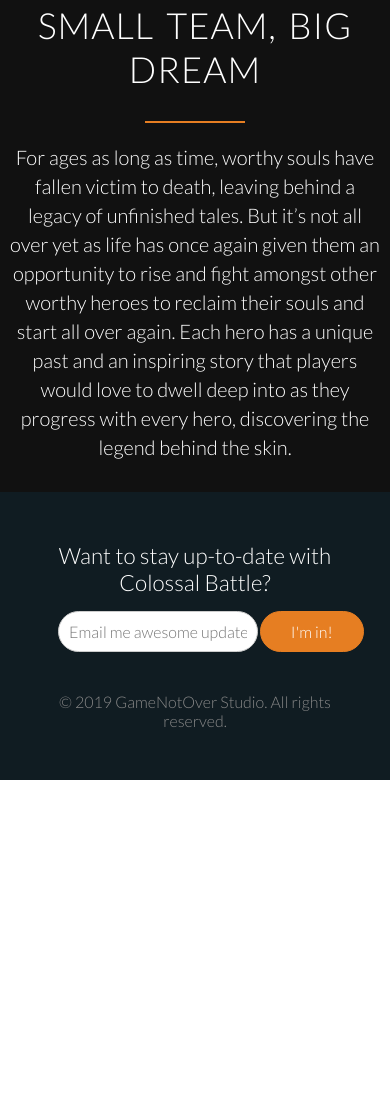
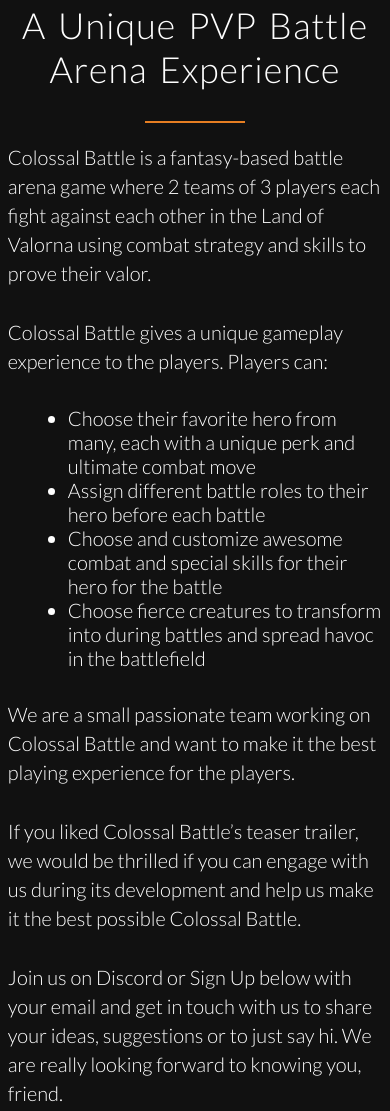
Before and after one commit to ShoaibMulla/ColossalBattleWebsite, a plain HTML site: page index.html in a window 390 px wide. Shown: the part 871-1982 px from the top of the page. Before the commit the page ends 1651 px from the top, so only its background shows below. Drawn offline with nearby package versions, Linux system fonts and the light colour scheme; a script that the page names is missing.

Commit message:
Edited Text

```diff
--- a/index.html
+++ b/index.html
@@ -46,11 +46,26 @@
 
             </div>
             <div class="row">
-                <h1>Small Team, Big Dream</h1>
+                <h1>A Unique PVP Battle Arena Experience</h1>
             </div>
 
             <div class="row para">
-                <p class="long-copy">For ages as long as time, worthy souls have fallen victim to death, leaving behind a legacy of unfinished tales. But it’s not all over yet as life has once again given them an opportunity to rise and fight amongst other worthy heroes to reclaim their souls and start all over again. Each hero has a unique past and an inspiring story that players would love to dwell deep into as they progress with every hero, discovering the legend behind the skin.</p>
+                <p class="long-copy">Colossal Battle is a fantasy-based battle arena game where 2 teams of 3 players each fight against each other in the Land of Valorna using combat strategy and skills to prove their valor. </p>
+                <p class="long-copy">
+Colossal Battle gives a unique gameplay experience to the players. Players can:
+                </p>
+                <ul>
+                    <li>Choose their favorite hero from many, each with a unique perk and ultimate combat move</li>
+                    <li>Assign different battle roles to their hero before each battle</li>
+                    <li>Choose and customize awesome combat and special skills for their hero for the battle</li>
+                    <li>Choose fierce creatures to transform into during battles and spread havoc in the battlefield</li>
+                </ul>
+                 <p class="long-copy">We are a small passionate team working on Colossal Battle and want to make it the best playing experience for the players. </p>
+                <p class="long-copy">
+If you liked Colossal Battle’s teaser trailer, we would be thrilled if you can engage with us during its development and help us make it the best possible Colossal Battle. </p>
+                <p class="long-copy">
+Join us on Discord or Sign Up below with your email and get in touch with us to share your ideas, suggestions or to just say hi. We are really looking forward to knowing you, friend.
+                </p>
             </div>
 
         </section>
--- a/resources/css/queries.css
+++ b/resources/css/queries.css
@@ -2,7 +2,9 @@
 @media only screen and (max-width: 1200px) {
 
     .row { padding: 0 2%; }
-
+    .para {
+        width: 90%;
+    }
 }
 
 
@@ -16,17 +18,10 @@
         background-size: auto 600px ;
     }
 
-    .long-copy {
-        width: 80%;
-        margin-left: 10%;
-    }
-
-
      iframe {
         width: 720px;
         height: 480px;
     }
-
 
     .ColossalBattlelogo {
         width: 250px;
@@ -34,12 +29,9 @@
         margin-top: -350px;
     }
 
-
-
-
-
-
-
+    .para {
+        width: 90%;
+    }
 }
 
 
@@ -64,15 +56,6 @@
 
     h1 { font-size: 180%; }
     h2 { font-size: 150%; }
-
-    .long-copy {
-        width: 100%;
-        margin-left: 0%;
-        text-align: center;
-    }
-
-
-
 
 
     iframe {
@@ -101,15 +84,7 @@
         margin-right: auto;
     }
 
-    .para {
-        width: 100%;
-        text-align: center;
-    }
 
-    .long-copy {
-        width: 80%;
-
-    }
 
    .subscribeForm {
         width:320px;
@@ -119,9 +94,7 @@
         width: 200px;
     }
 
-
 }
-
 
 
 /* Small phones: from 0 to 480px */
@@ -135,13 +108,6 @@
         width: auto;
     }
 
-   .para {
-        width: 100%;
-    }
-    .long-copy {
-        width: 100%;
-    }
-
     subscribeForm {
         width:320px;
     }
--- a/resources/css/style.css
+++ b/resources/css/style.css
@@ -50,7 +50,7 @@ section {
 h1,
 h2{
     font-weight: 300;
-    text-transform: uppercase;
+    text-transform:capitalize;
 }
 
 h1 {
@@ -101,7 +101,15 @@ h1:after {
     display: inline-block;
    line-height: 145%;
     width: 100%;
-    text-align: center;
+    text-align: left;
+    margin-bottom: 30px;
+}
+
+ul {
+    margin-left: 60px;
+    color: white;
+    margin-bottom: 30px;
+    text-align: left;
 }
 
 
```
Also changed, not shown: 4 other files.
